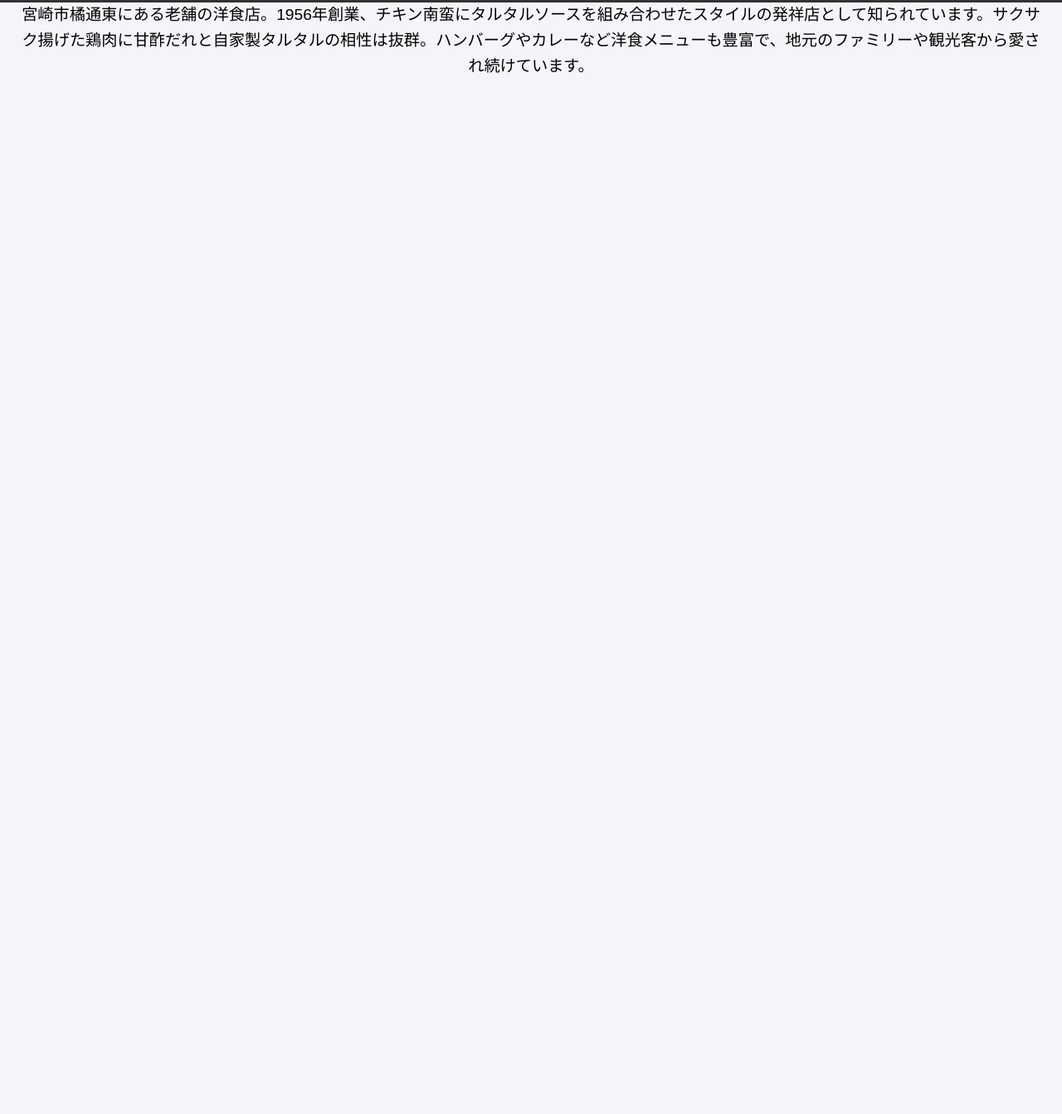
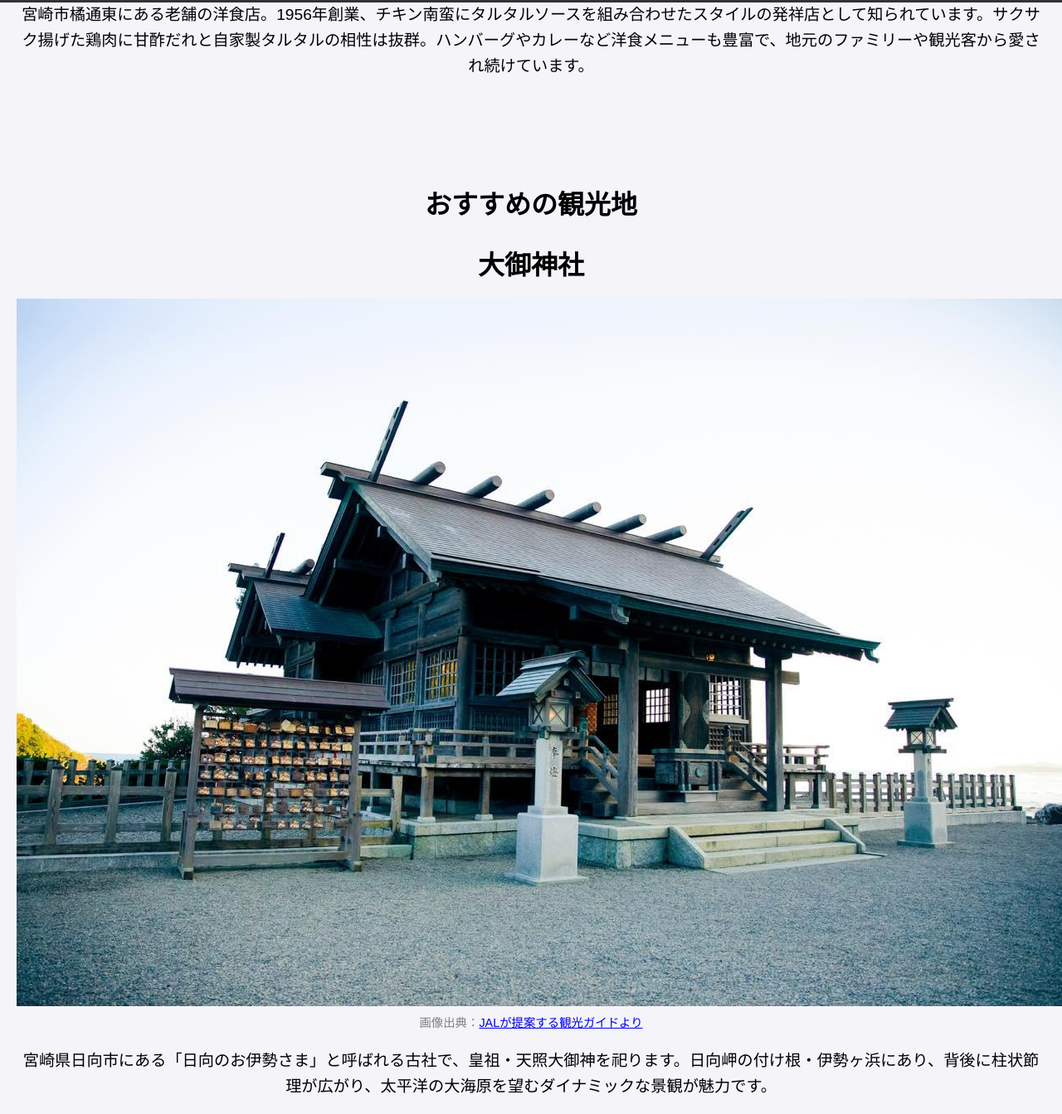
Before and after one commit to S3S216-SatoshiFukuyama/git-sogo3, a plain HTML site: page miyazaki.html in a window 1280 px wide. Shown: the part 797-2140 px from the top of the page at 83% size. Before the commit the page ends 972 px from the top, so only its background shows below. Drawn offline with Linux system fonts and the light colour scheme.

Commit message:
宮崎の観光地を追加しました。

```diff
--- a/miyazaki.html
+++ b/miyazaki.html
@@ -83,6 +83,17 @@
             <p>宮崎市橘通東にある老舗の洋食店。1956年創業、チキン南蛮にタルタルソースを組み合わせたスタイルの発祥店として知られています。サクサク揚げた鶏肉に甘酢だれと自家製タルタルの相性は抜群。ハンバーグやカレーなど洋食メニューも豊富で、地元のファミリーや観光客から愛され続けています。</p>
         </section>
     </div>
+    <div class="content">
+        <section id="restaurant">
+            <h2>おすすめの観光地</h2>
+            <h2>大御神社</h2>
+            <img src="miyazaki02.jpg">
+            <p style="font-size: 0.9em; color: gray; margin-top: 5px;">
+                画像出典：<a href="https://ontrip.jal.co.jp/kyushu/17501751/p2#content-17501751-ahd4" target="_blank">JALが提案する観光ガイドより</a>
+            </p>
+            <p>宮崎県日向市にある「日向のお伊勢さま」と呼ばれる古社で、皇祖・天照大御神を祀ります。日向岬の付け根・伊勢ヶ浜にあり、背後に柱状節理が広がり、太平洋の大海原を望むダイナミックな景観が魅力です。</p>
+        </section>
+    </div>
     <footer>
         <p>&copy; 2025 KCS熊本観光協会</p>
     </footer>
```
Also changed, not shown: miyazaki02.jpg (added).
